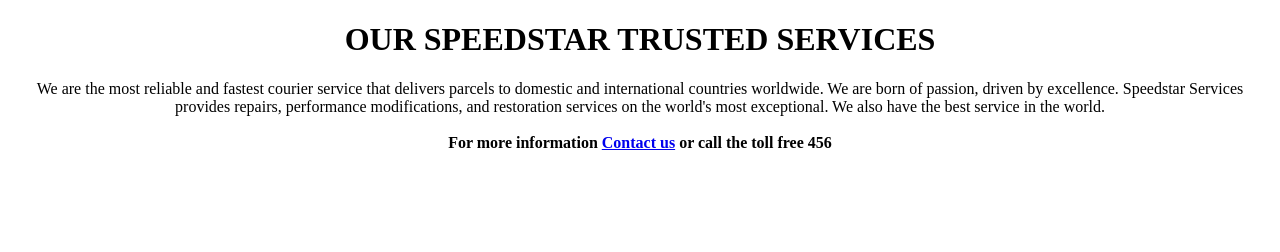
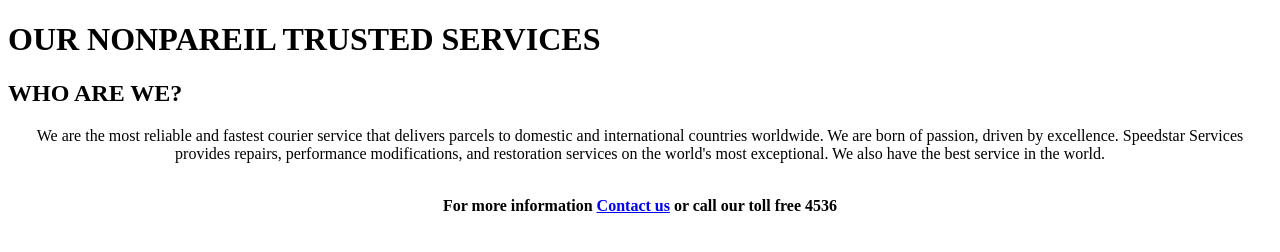
Before and after one commit to RethabileThebe/Speedstar-Motors, a plain HTML site: page Services.html in a window 1280 px wide. Drawn offline with Linux system fonts and the light colour scheme.

Commit message:
Update Services.html

```diff
--- a/Services.html
+++ b/Services.html
@@ -2,17 +2,25 @@
 
 <html>
 
-<CENTER><HEADER><H1>OUR SPEEDSTAR TRUSTED SERVICES</H1></HEADER></CENTER>
+<HEAD>
+
+<H1>OUR NONPAREIL TRUSTED SERVICES</H1>
+
+<TITLE> Services </TITLE>
+
+</HEAD>
+
 <BODY>
+
     <body background = "Car2.jpg">
-<HEADER>
-<center><NAV>We are the most reliable and fastest courier service that delivers parcels to domestic and international countries worldwide. We are born of passion, driven by excellence. Speedstar Services provides repairs, performance modifications, and restoration services on the world's most exceptional. We also have the best service in the world.</nav></center>
 
- <header>
+<H2>WHO ARE WE?</H2>
 
- <FOOTER>
-<br>
- <strong><center>For more information <a href="#">Contact us</a> or call the toll free 456</center></strong>
-</FOOTER>
+<center><P>We are the most reliable and fastest courier service that delivers parcels to domestic and international countries worldwide. We are born of passion, driven by excellence. Speedstar Services provides repairs, performance modifications, and restoration services on the world's most exceptional. We also have the best service in the world.</P></center>
+
+
+ <br>
+ <strong><center>For more information <a href="#">Contact us</a> or call our toll free 4536</center></strong>
+
 </BODY>
 </html>
```
